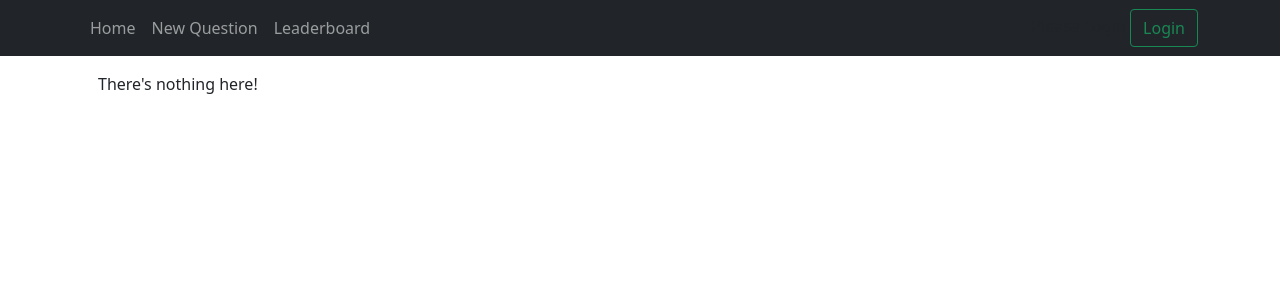
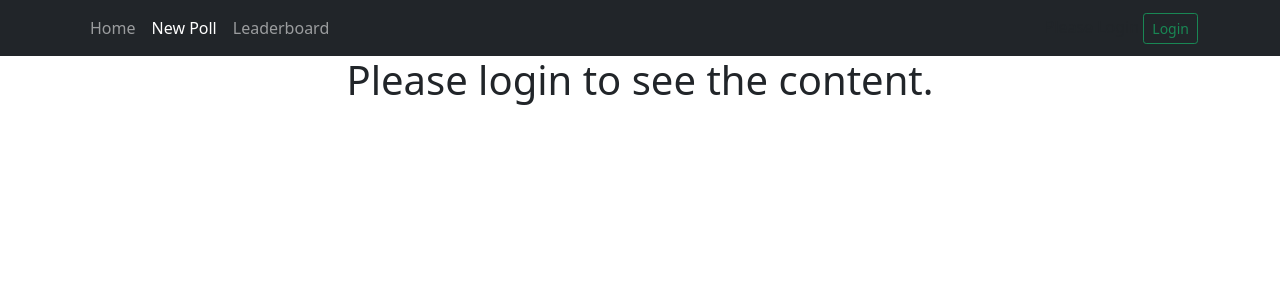
Before and after one commit to karmagan/would-you-rather, a React (Create React App) app: page /add in a window 1280 px wide. Shown: the top 300 px of the page. Built offline with nearby package versions, Linux system fonts and the light colour scheme.

Commit message:
docs: Readme file

```diff
--- a/src/components/App.js
+++ b/src/components/App.js
@@ -19,21 +19,26 @@ class App extends React.Component {
         <Nav />
         <div className="container">
           <Routes>
-            <Route path="/" element={<PollsHome />} />
+            {this.props.authedUser && (
+              <Route path="/" element={<PollsHome />} />
+            )}
             <Route path="/login" element={<Login />} />
-            <Route path="/leaderboard" element={<LeaderBoard />} />
             {this.props.authedUser && (
-              <Route path="/question/:id" element={<PollDetails />} />
+              <Route path="/leaderboard" element={<LeaderBoard />} />
             )}
             {this.props.authedUser && (
-              <Route path="/newquestion" element={<NewQuestion />} />
+              <Route path="/questions/:id" element={<PollDetails />} />
+            )}
+            {this.props.authedUser && (
+              <Route path="/add" element={<NewQuestion />} />
             )}
             <Route
               path="*"
               element={
-                <main style={{ padding: "1rem" }}>
-                  <p>There's nothing here!</p>
-                </main>
+                <h1 className="text-center">
+                  {" "}
+                  Please login to see the content.
+                </h1>
               }
             />
           </Routes>
--- a/src/components/Leader.js
+++ b/src/components/Leader.js
@@ -5,7 +5,7 @@ class Leader extends React.Component {
     return (
       <div
         className="d-flex justify-content-between mx-auto border my-3"
-        style={{ maxWidth: "800px" }}
+
       >
         <img
             src={this.props.avatar}
--- a/src/components/LeaderBoard.js
+++ b/src/components/LeaderBoard.js
@@ -5,7 +5,8 @@ import Leader from "./Leader";
 class LeaderBoard extends React.Component {
   render() {
     return (
-      <div>
+      <div className='mx-auto my-3' style={{ maxWidth: "800px" }}>
+        <h1>Leaderboard</h1>
         {Object.values(this.props.users)
           .sort(
             (a, b) =>
--- a/src/components/Nav.js
+++ b/src/components/Nav.js
@@ -26,9 +26,9 @@ function Nav(props) {
             className={({ isActive }) =>
               isActive ? "nav-link active" : "nav-link"
             }
-            to="/newquestion"
+            to="/add"
           >
-            New Question
+            New Poll
           </NavLink>
           <NavLink
             className={({ isActive }) =>
@@ -48,14 +48,14 @@ function Nav(props) {
               alt={`Avatar of ${props.user.name}`}
               style={{ maxWidth: "30px" }}
             />
-            <button className="btn btn-outline-danger" onClick={handleLogout}>
+            <button className="btn btn-sm btn-outline-danger" onClick={handleLogout}>
               Logout
             </button>
           </div>
         ) : (
           <div>
             Please Login{" "}
-            <Link className="btn btn-outline-success" to="/login">
+            <Link className="btn btn-sm btn-outline-success" to="/login">
               Login
             </Link>
           </div>
--- a/src/components/NewQuestion.js
+++ b/src/components/NewQuestion.js
@@ -25,12 +25,11 @@ class NewQuestion extends React.Component {
   };
   render() {
     return (
-      <form
-        className=" mx-auto my-3 border p-3 shadow"
-        onSubmit={this.handleSubmit}
-        style={{ maxWidth: "800px" }}
-      >
+      <div className="mx-auto my-3 " style={{ maxWidth: "800px" }}>
+        <h1>New Poll</h1>
+        <form className="border p-3 shadow" onSubmit={this.handleSubmit}>
           {this.state.home === "yes" && <Navigate to="/" />}
+          <h3>Would You Rather</h3>
           <label htmlFor="optionOne" className="form-label">
             Option One
           </label>
@@ -54,8 +53,9 @@ class NewQuestion extends React.Component {
             onChange={this.handleChange}
             value={this.state.optionTwo}
           />
-        <button className=" btn btn-primary">Submit Question</button>
+          <button className=" btn btn-primary">Submit Poll</button>
         </form>
+      </div>
     );
   }
 }
--- a/src/components/Poll.js
+++ b/src/components/Poll.js
@@ -8,7 +8,7 @@ class Poll extends React.Component {
     return (
       <Link
         className="card text-decoration-none link-dark m-3"
-        to={`/question/${id}`}
+        to={`/questions/${id}`}
         style={{ width: "400px" }}
       >
         <div className="card-header">
--- a/src/components/PollDetailsAnswered.js
+++ b/src/components/PollDetailsAnswered.js
@@ -6,12 +6,12 @@ class PollDetailsAnswered extends React.Component {
     const { question, user, authorname, authoravatar } = this.props;
     const answer = user.answers[question.id];
     return (
-      <div className="card mx-auto" style={{ maxWidth: "800px" }}>
+      <div className="card mx-auto my-3" style={{ maxWidth: "800px" }}>
         <div className="card-header">
           <h6>{authorname} asks:</h6>
         </div>
-        <div className='d-flex'>
-        <img
+        <div className="d-flex">
+          <img
             src={authoravatar}
             className="card-img-top"
             alt={`Avatar of ${authorname}`}
@@ -67,7 +67,7 @@ function mapStateToProps({ questions, users, authedUser }, { qid }) {
   return {
     question: questions[qid],
     authorname: users[questions[qid].author].name,
-    authoravatar:users[questions[qid].author].avatarURL,
+    authoravatar: users[questions[qid].author].avatarURL,
     user: users[authedUser],
   };
 }
--- a/src/components/PollDetailsUnanswered.js
+++ b/src/components/PollDetailsUnanswered.js
@@ -24,7 +24,6 @@ class PollDetailsUnanswered extends React.Component {
       <div className="card mx-auto my-3 " style={{ maxWidth: "800px" }}>
         <div className="card-header">
           <h6 className="card-title">{authorname} asks</h6>
-          <h6 className="card-subtitle">Would you rather:</h6>
         </div>
         <div className="d-flex">
           <img
@@ -34,7 +33,8 @@ class PollDetailsUnanswered extends React.Component {
             style={{ maxWidth: "300px" }}
           />
           <form className="card-body" onSubmit={this.handleSubmit}>
-            <div className="form-check">
+            <h3 className="card-subtitle">Would you rather:</h3>
+            <div className="form-check my-3">
               <input
                 className="form-check-input"
                 id="optionOne"
@@ -54,7 +54,7 @@ class PollDetailsUnanswered extends React.Component {
                 {question.optionOne.text}
               </label>
             </div>
-            <div className="form-check">
+            <div className="form-check my-3">
               <input
                 className="form-check-input"
                 id="optionTwo"
@@ -87,7 +87,7 @@ function mapStateToProps({ users, questions, authedUser }, { qid }) {
     authedUser,
     question: questions[qid],
     authorname: users[questions[qid].author].name,
-    authoravatar:users[questions[qid].author].avatarURL
+    authoravatar: users[questions[qid].author].avatarURL,
   };
 }
 
--- a/src/components/PollsHome.js
+++ b/src/components/PollsHome.js
@@ -11,7 +11,7 @@ class PollsHome extends React.Component {
     this.setState({ unanswered: Boolean(e.target.value) });
   };
   render() {
-    return this.props.authedUser ? (
+    return (
       <div className="my-3">
         <div className="nav nav-tabs">
           <button
@@ -39,9 +39,7 @@ class PollsHome extends React.Component {
           </div>
         )}
       </div>
-    ) : (
-      <h1 className='text-center'>Please login to see the polls!</h1>
-    )
+    );
   }
 }
 
```
Also changed, not shown: 1 other file (tests, documents, lock files or other folders). Lines whose indentation alone changed are shown as unchanged.
